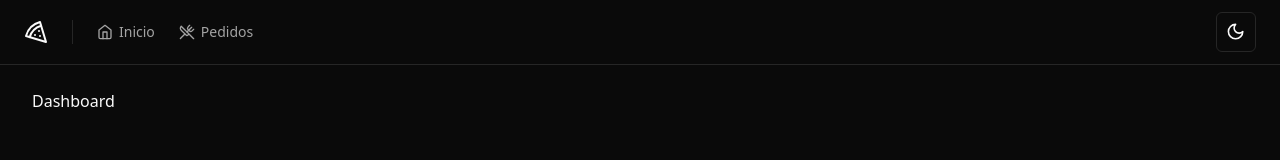
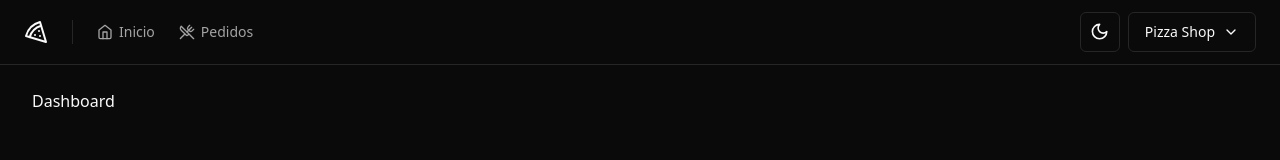
Before and after one commit to markus90souza/dashboard-pizzashop, a React (Vite) app: page / in a window 1280 px wide. Shown: the top 160 px of the page. Built offline with nearby package versions, Linux system fonts and the light colour scheme.

Commit message:
feat:create account menu component

```diff
--- /dev/null
+++ b/src/components/account-menu.tsx
@@ -0,0 +1,49 @@
+import { Building, ChevronDown, LogOut } from 'lucide-react'
+import { FC } from 'react'
+
+import { Button } from '@/components/ui/button'
+import {
+  DropdownMenu,
+  DropdownMenuContent,
+  DropdownMenuItem,
+  DropdownMenuLabel,
+  DropdownMenuSeparator,
+  DropdownMenuTrigger,
+} from '@/components/ui/dropdown-menu'
+
+export const AccountMenu: FC = () => {
+  return (
+    <DropdownMenu>
+      <DropdownMenuTrigger asChild>
+        <Button
+          variant={'outline'}
+          className="flex select-none items-center gap-2"
+        >
+          Pizza Shop
+          <ChevronDown className="h-4 w-4" />
+        </Button>
+      </DropdownMenuTrigger>
+
+      <DropdownMenuContent align="end" className="w-56">
+        <DropdownMenuLabel>
+          <span>Marcos de Souza</span>
+          <span className="text-sm font-normal text-muted-foreground">
+            m@gmail.com
+          </span>
+        </DropdownMenuLabel>
+
+        <DropdownMenuSeparator />
+
+        <DropdownMenuItem>
+          <Building className="mr-2 h-4 w-4" />
+          <span>Perfil da loja</span>
+        </DropdownMenuItem>
+
+        <DropdownMenuItem className="text-rose-600 dark:text-rose-400">
+          <LogOut className="mr-2 h-4 w-4" />
+          <span>Sair da loja</span>
+        </DropdownMenuItem>
+      </DropdownMenuContent>
+    </DropdownMenu>
+  )
+}
--- a/src/components/header.tsx
+++ b/src/components/header.tsx
@@ -3,6 +3,7 @@
 
 import { Separator } from '@/components/ui/separator'
 
+import { AccountMenu } from './account-menu'
 import { NavLink } from './nav-link'
 import { ThemeToggle } from './theme-toggle'
 
@@ -28,6 +29,7 @@
 
         <div className="ml-auto flex items-center gap-2">
           <ThemeToggle />
+          <AccountMenu />
         </div>
       </div>
     </div>
```
